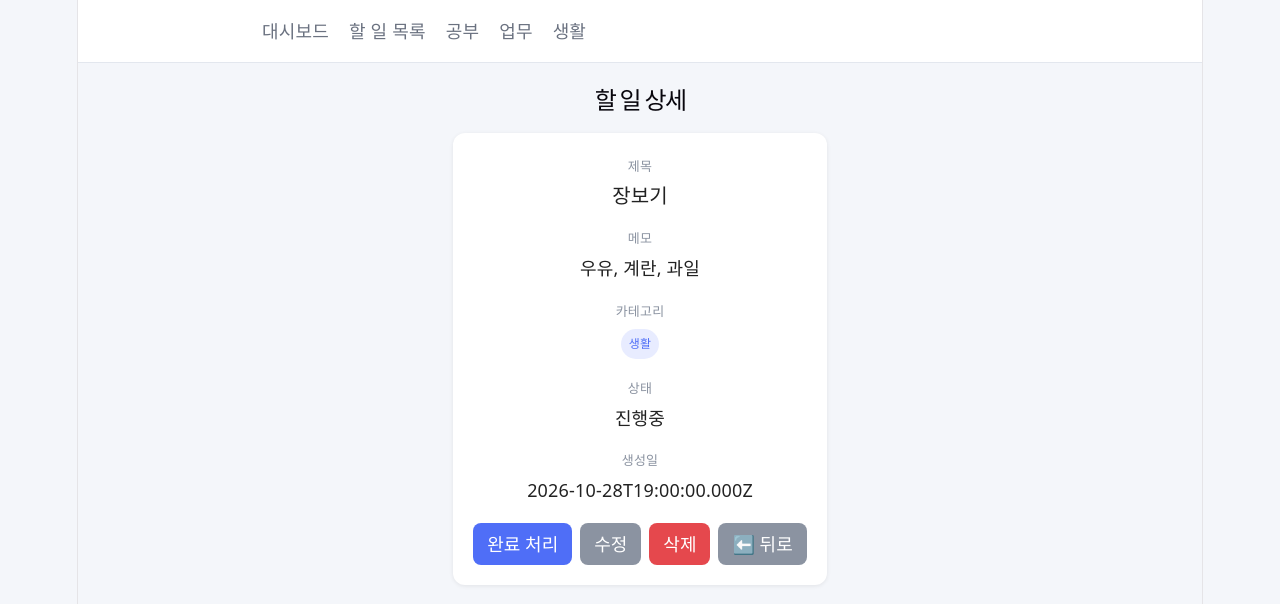
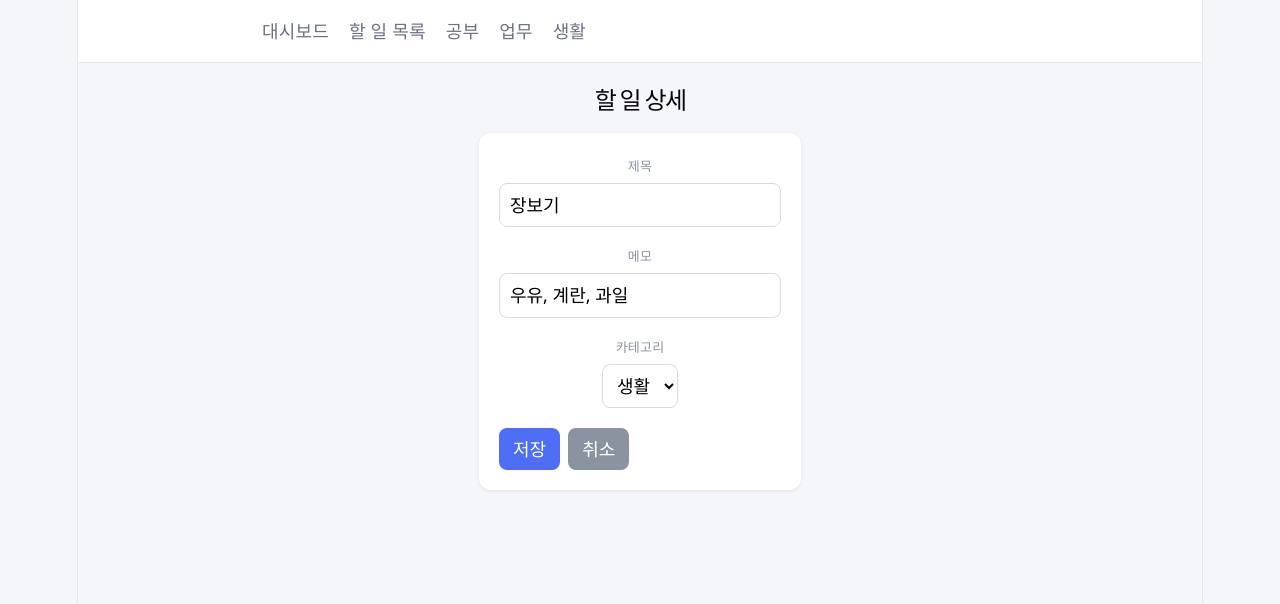
Before and after one commit to sjlimiei26/7_React, a React (Vite) app in the folder todo-app/: page /todos/3 in a window 1280 px wide. Both pictures are taken after a click on the button "수정". Shown: the top 604 px of the page. Built offline with nearby package versions, Linux system fonts and the light colour scheme.

Commit message:
20261029 todo-app : TodoDetailPage

```diff
--- a/todo-app/src/pages/TodoDetailPage.jsx
+++ b/todo-app/src/pages/TodoDetailPage.jsx
@@ -1,9 +1,10 @@
 import styled from 'styled-components'
-import { Link, useParams } from 'react-router-dom'
+import { Link, useNavigate, useParams } from 'react-router-dom'
 
 import { PageTitle, Card, Badge, Button, EmptyText } from '../styles/common'
 import { useTodoStore } from '../store/useTodoStore'
 import { CATEGORIES } from '../constants'
+import { useState } from 'react'
 
 const Field = styled.div`
   margin-bottom: 16px;
@@ -39,7 +40,14 @@ function TodoDetailPage() {
   // URL의 :id 부분을 추출
   const { id } = useParams()
 
+  const navigate = useNavigate()
+
   const todo = useTodoStore((state)=>state.todos.find((todo)=>todo.id === id))
+  const toggleTodo = useTodoStore((state)=>state.toggleTodo)
+  const updateTodo = useTodoStore((state)=>state.updateTodo)
+
+  const [isEditing, setIsEditing] = useState(false)
+  const [form, setForm] = useState({ title: '', memo: '', category: 'study'})
 
   // 존재하지 않는 id인 경우 표시
   if (!todo) {
@@ -54,9 +62,58 @@ function TodoDetailPage() {
     )
   }
 
+  const startEdit = () => {
+    setIsEditing(true)
+    setForm({ title: todo.title, memo: todo.memo, category: todo.category })
+  }
+
+  const saveEdit = () => {
+    if (!form.title.trim()) return
+    updateTodo(todo.id, form)
+    setIsEditing(false)
+  }
+
   return (
     <>
         <PageTitle>할 일 상세</PageTitle>
+        {
+
+            isEditing ? (
+                <Card>
+                    <Field>
+                        <Label>제목</Label>
+                        <Input value={form.title}
+                               onChange={(e)=>setForm({ ...form, title: e.target.value })} />
+                    </Field>
+
+                    <Field>
+                        <Label>메모</Label>
+                        <Input value={form.memo}
+                               onChange={(e)=>setForm({ ...form, memo: e.target.value })} />
+                    </Field>
+
+                    <Field>
+                        <Label>카테고리</Label>
+                        <Select value={form.category}
+                                onChange={(e) => setForm({...form, category: e.target.value})}>
+                        {
+                            Object.entries(CATEGORIES).map(([key, { label }]) => {
+                                return (
+                                    <option key={key} value={key}>
+                                        {label}
+                                    </option>
+                                )
+                            })
+                        }
+                        </Select>
+                    </Field>
+
+                    <Buttons>
+                        <Button onClick={saveEdit}>저장</Button>
+                        <Button $variant="ghost" onClick={()=>setIsEditing(false)}>취소</Button>
+                    </Buttons>
+                </Card>
+            ) : (
                 <Card>
                     <Field>
                     <Label>제목</Label>
@@ -87,14 +144,21 @@ function TodoDetailPage() {
                     </Field>
 
                     <Buttons>
-          <Button>
+                        {/* 첫번째 버튼 클릭 시, todoStore의 toggleTodo 액션 실행 */}
+                    <Button onClick={()=>toggleTodo(todo.id)}>
                         {todo.done ? "진행중으로 변경" : "완료 처리"}
                     </Button>
-          <Button $variant="ghost">수정</Button>
+                    <Button $variant="ghost" onClick={startEdit}>
+                        수정
+                    </Button>
                     <Button $variant="danger">삭제</Button>
-          <Button $variant="ghost">⬅️ 뒤로</Button>
+                    <Button $variant="ghost" onClick={()=>navigate(-1)}>
+                        ⬅️ 뒤로
+                    </Button>
                     </Buttons>
                 </Card>
+            )
+        }
     </>
   )
 }
```
Lines whose indentation alone changed are shown as unchanged.
